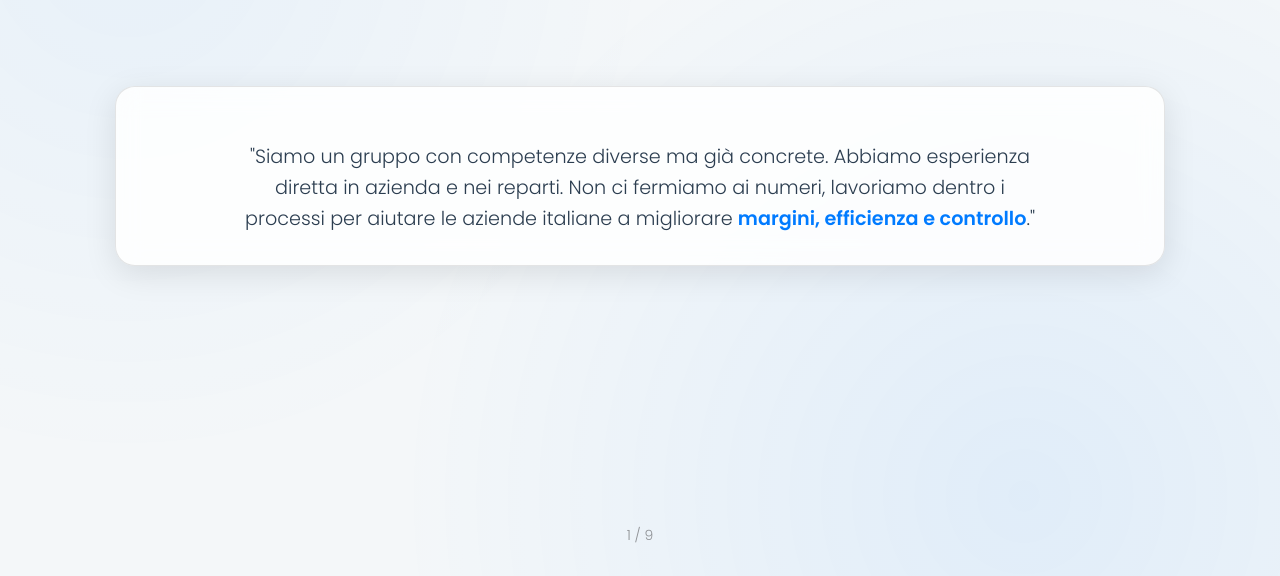
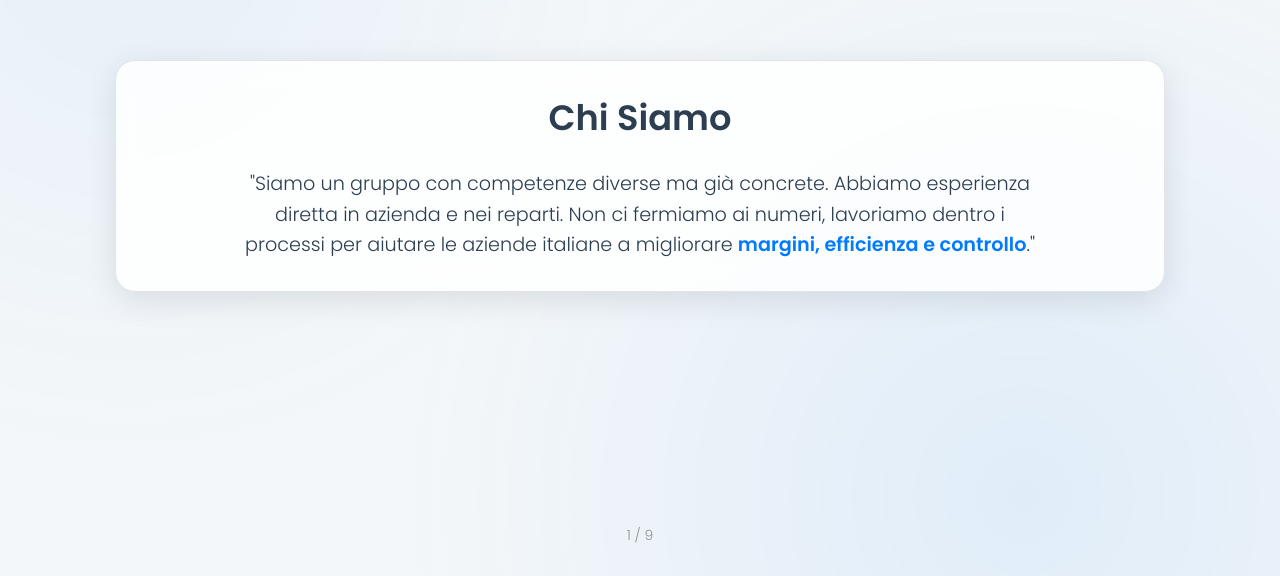
Before and after one commit to giuseppepassaniti/pmi, a plain HTML site: page index.html in a window 1280 px wide. Shown: the part 224-800 px from the top of the page. Drawn offline with Linux system fonts and the light colour scheme.

Commit message:
Update index.html

```diff
--- a/index.html
+++ b/index.html
@@ -299,7 +299,7 @@
         <!-- SLIDE 1: APERTURA -->
         <section class="slide" id="slide-1">
             <div class="content-box">
-                <h2></h2>
+                <h2>Chi Siamo</h2>
                 <p style="font-size: 1.2rem; line-height: 1.6; max-width: 800px; margin: 0 auto;">
                      "Siamo un gruppo con competenze diverse ma già concrete. Abbiamo esperienza diretta in azienda e nei reparti. Non ci fermiamo ai numeri, lavoriamo dentro i processi per aiutare le aziende italiane a migliorare <span class="highlight">margini, efficienza e controllo</span>."
                 </p>
```
